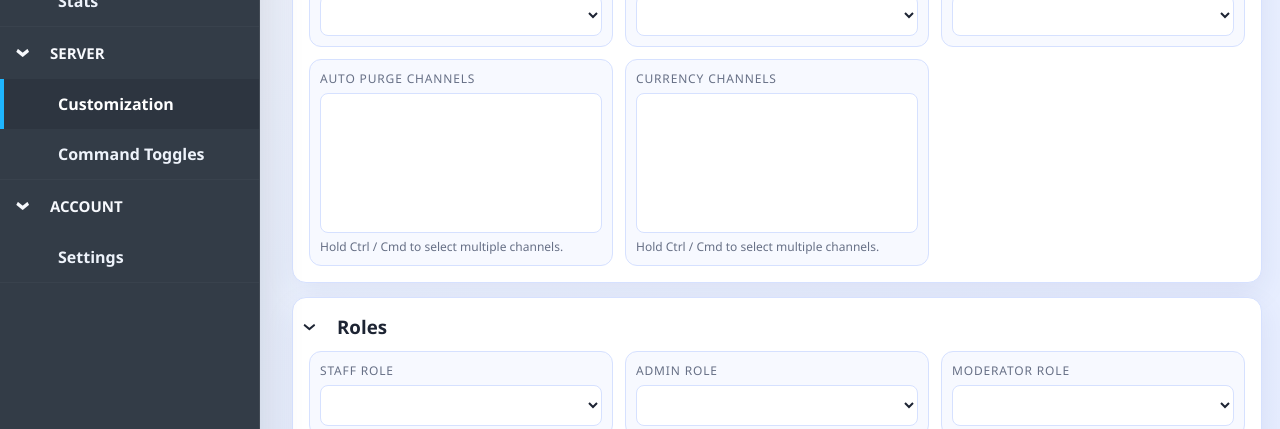
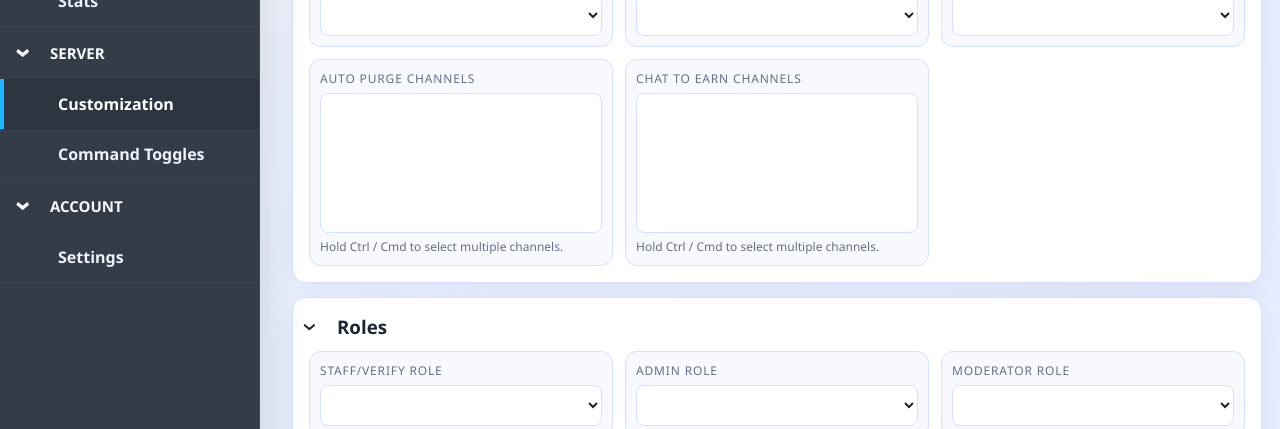
Before and after one commit to TLG-Tako/Miri-Web-Hosting, a website: page customization.html in a window 1280 px wide. Both pictures are taken after a click on the heading "Roles". Shown: the part 565-994 px from the top of the page. Drawn offline with Linux system fonts and the light colour scheme; no server answers.

Commit message:
feat: UI fix

```diff
--- a/customization.html
+++ b/customization.html
@@ -452,7 +452,7 @@ width:100%;
       <div class="field"><label>RP Notify Channel</label><select data-channel-field="rpNotifyChannel"></select></div>
       <div class="field"><label>Counting Channel</label><select data-channel-field="countingChannel"></select></div>
       <div class="field"><label>Auto Purge Channels</label><select data-channel-array-field="autoPurgeChannels" multiple></select><div class="helper">Hold Ctrl / Cmd to select multiple channels.</div></div>
-      <div class="field"><label>Currency Channels</label><select data-channel-array-field="currencyChannels" multiple></select><div class="helper">Hold Ctrl / Cmd to select multiple channels.</div></div>
+      <div class="field"><label>Chat To Earn Channels</label><select data-channel-array-field="currencyChannels" multiple></select><div class="helper">Hold Ctrl / Cmd to select multiple channels.</div></div>
     </div>
     </div>
   </details>
@@ -461,7 +461,7 @@ width:100%;
     <summary><h3>Roles</h3></summary>
     <div class="collapsible-content">
     <div class="grid">
-      <div class="field"><label>Staff Role</label><select data-role-field="staffRole"></select></div>
+      <div class="field"><label>Staff/Verify Role</label><select data-role-field="staffRole"></select></div>
       <div class="field"><label>Admin Role</label><select data-role-field="adminRole"></select></div>
       <div class="field"><label>Moderator Role</label><select data-role-field="moderatorRole"></select></div>
       <div class="field"><label>Unverified Role</label><select data-role-field="unverifiedRole"></select></div>
```
